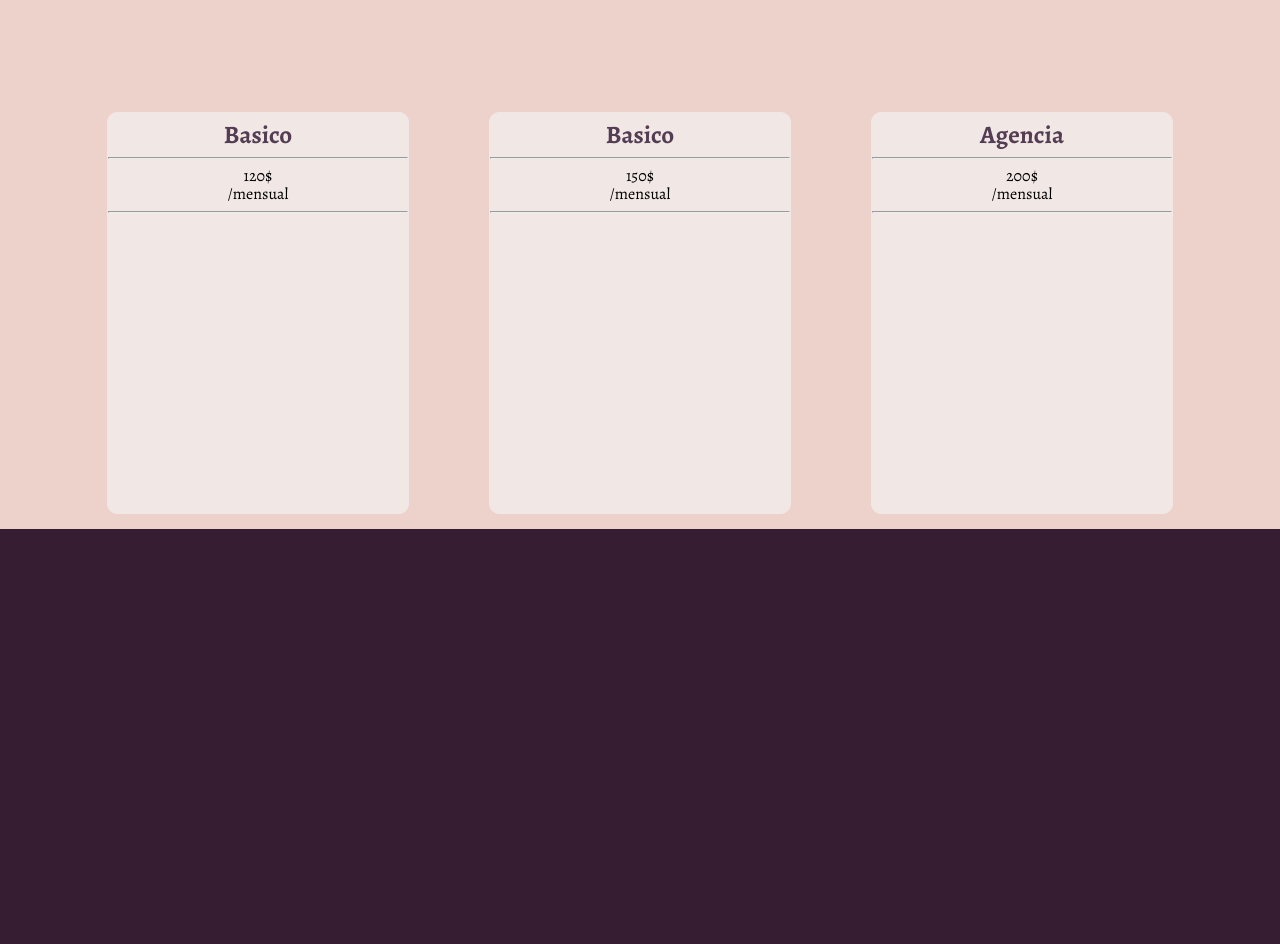
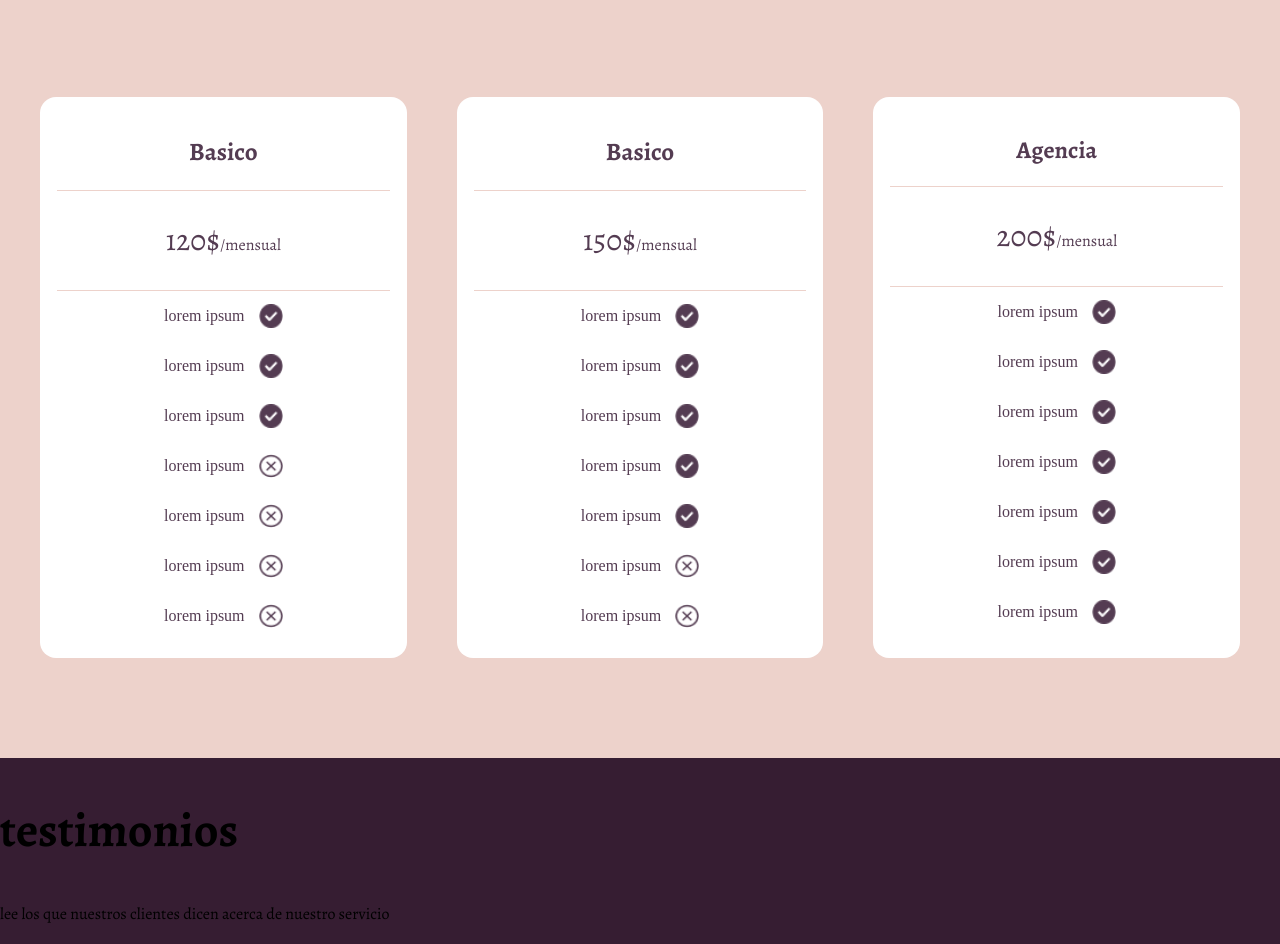
Before and after one commit to StarKaotic/prueba-landing, a plain HTML site: page index.html in a window 1280 px wide. Shown: the part 1764-2708 px from the top of the page. Before the commit the page ends 2293 px from the top, so only its background shows below. Drawn offline with Linux system fonts and the light colour scheme.

Commit message:
5 part pricing section

```diff
--- a/index.html
+++ b/index.html
@@ -61,63 +61,115 @@
           </p>
 
           <div>
-            <a  class="primary-button">Action</a>
+            <a class="primary-button">Action</a>
           </div>
-
         </div>
-
       </div>
     </section>
 
     <section class="about-us">
-      <img src="/image/section-us-bg-left.png">
-      <img src="/image/section-us-bg-right.png">
+      <img src="/image/section-us-bg-left.png" />
+      <img src="/image/section-us-bg-right.png" />
       <div class="about-container">
         <h1>Acerca de nosotros</h1>
-      <p>Lorem ipsum dolor sit amet consectetur adipisicing elit. Fugiat omnis, minima, iste quia molestiae distinctio doloremque optio cumque alias quod aspernatur excepturi officia, tempora earum blanditiis pariatur. Nulla, debitis ipsum?</p>
-      <p>Lorem ipsum dolor, sit amet consectetur adipisicing elit. Odio voluptatem laboriosam illum voluptas vero minima esse, ipsum sequi repellendus facere. Consequatur recusandae officiis praesentium, voluptatem hic blanditiis dolore voluptates est!</p>
-
+        <p>
+          Lorem ipsum dolor sit amet consectetur adipisicing elit. Fugiat omnis,
+          minima, iste quia molestiae distinctio doloremque optio cumque alias
+          quod aspernatur excepturi officia, tempora earum blanditiis pariatur.
+          Nulla, debitis ipsum?
+        </p>
+        <p>
+          Lorem ipsum dolor, sit amet consectetur adipisicing elit. Odio
+          voluptatem laboriosam illum voluptas vero minima esse, ipsum sequi
+          repellendus facere. Consequatur recusandae officiis praesentium,
+          voluptatem hic blanditiis dolore voluptates est!
+        </p>
       </div>
-
     </section>
 
     <section class="pricing-section">
       <div class="section-container">
         <div>
-
           <h1 class="pricing-section-title">Nuestros Precios</h1>
           <div class="pricing-grid">
-
-            <div class="cajas">
-              <h2 class="font-pricing">Basico</h2>
-              <hr class="grid-var">
-              <p  class="pricing-p">120$</p><p class="pricing-p">/mensual</p>
-              <hr class="grid-var">
-
+            <div class="pricing-grid-box">
+              <h2 class="pricing-grid-title">Basico</h2>
+              <div class="divider"></div>
+              <div class="pracing-subtitle-container">
+                <p class="pricing-text-xl">120$</p>
+                <p class="pricing-text">/mensual</p>
+              </div>
+              <div class="divider"></div>
+              <div class="pracing-list-item"><p>lorem ipsum</p> <img src="/image/chet-icon.png"> </div>
+              <div class="pracing-list-item"><p>lorem ipsum</p> <img src="/image/chet-icon.png"> </div>
+              <div class="pracing-list-item"><p>lorem ipsum</p> <img src="/image/chet-icon.png"> </div>
+              <div class="pracing-list-item"><p>lorem ipsum</p> <img src="/image/cross.png"> </div>
+              <div class="pracing-list-item"><p>lorem ipsum</p> <img src="/image/cross.png"> </div>
+              <div class="pracing-list-item"><p>lorem ipsum</p> <img src="/image/cross.png"> </div>
+              <div class="pracing-list-item"><p>lorem ipsum</p> <img src="/image/cross.png"> </div>
             </div>
 
-          <div class="cajas">
-              <h2 class="font-pricing">Basico</h2>
-              <hr class="grid-var">
-              <p class="pricing-p">150$</p><p class="pricing-p">/mensual</p>
-              <hr class="grid-var">
+            <div class="pricing-grid-box">
+              <h2 class="pricing-grid-title">Basico</h2>
+              <div class="divider"></div>
+              <div class="pracing-subtitle-container">
+                <p class="pricing-text-xl">150$</p>
+                <p class="pricing-text">/mensual</p>
+              </div>
+              <div class="divider"></div>
+              <div class="pracing-list-item"><p>lorem ipsum</p> <img src="/image/chet-icon.png"> </div>
+              <div class="pracing-list-item"><p>lorem ipsum</p> <img src="/image/chet-icon.png"> </div>
+              <div class="pracing-list-item"><p>lorem ipsum</p> <img src="/image/chet-icon.png"> </div>
+              <div class="pracing-list-item"><p>lorem ipsum</p> <img src="/image/chet-icon.png"> </div>
+              <div class="pracing-list-item"><p>lorem ipsum</p> <img src="/image/chet-icon.png"> </div>
+              <div class="pracing-list-item"><p>lorem ipsum</p> <img src="/image/cross.png"> </div>
+              <div class="pracing-list-item"><p>lorem ipsum</p> <img src="/image/cross.png"> </div>
             </div>
 
-          <div class="cajas">
-              <h2 class="font-pricing">Agencia</h2>
-              <hr class="grid-var">
-              <p class="pricing-p">200$</p><p class="pricing-p">/mensual</p>
-              <hr class="grid-var">
+            <div class="pricing-grid-box">
+              <h2 class="pracing-grid-title">Agencia</h2>
+              <div class="divider"></div>
+              <div class="pracing-subtitle-container">
+                <p class="pricing-text-xl">200$</p>
+                <p class="pricing-text">/mensual</p>
               </div>
-
-       </div>
-  </section>
-
+              <div class="divider"></div>
+              <div class="pracing-list-item"><p>lorem ipsum</p> <img src="/image/chet-icon.png"> </div>
+              <div class="pracing-list-item"><p>lorem ipsum</p> <img src="/image/chet-icon.png"> </div>
+              <div class="pracing-list-item"><p>lorem ipsum</p> <img src="/image/chet-icon.png"> </div>
+              <div class="pracing-list-item"><p>lorem ipsum</p> <img src="/image/chet-icon.png"> </div>
+              <div class="pracing-list-item"><p>lorem ipsum</p> <img src="/image/chet-icon.png"> </div>
+              <div class="pracing-list-item"><p>lorem ipsum</p> <img src="/image/chet-icon.png"> </div>
+              <div class="pracing-list-item"><p>lorem ipsum</p> <img src="/image/chet-icon.png"> </div>
             </div>
 
           </div>
         </div>
       </div>
      </section>
+
+     <section class="">
+
+         <h1> testimonios</h1>
+           <p> lee los que nuestros clientes dicen acerca de nuestro servicio  </p>
+          <div class="">
+
+          <div class="">
+            <h3></h3>
+            <p></p>
+          </div>
+
+          <div class="">
+            <h3></h3>
+            <p></p>
+          </div>
+
+          <div class="">
+            <h3></h3>
+            <p></p>
+          </div>
+
+          </div>
+    </section>
   </body>
 </html>
--- a/style.css
+++ b/style.css
@@ -11,6 +11,11 @@
     font-family: 'Alegreya';
     src: url('./font/alegreya/Alegreya-VariableFont_wght.ttf');
   }
+
+@font-face {
+    font-family:"Source-sans-pro";
+    src: ur('./font/Source/sans7pro/source-sans-pro.regular.ttf');
+}
 
 body{
     background-color:var(--main-text-color);
@@ -207,22 +212,26 @@ gap: 3rem;
 .pricing-grid-box{
      display: flex;
      flex-direction: column;
+     color: var(--main-purple-color);
+     background-color: #fff;
      align-items: center;
-     color: var(--main-purple-color);
-     background-color: var(--main-pink-light-color);
-     align-items: center;
+     width: 100%;
+     border-radius: 16px;
+     padding: 17px;
 
 }
 
-.divide{
+.divider{
+    height: 0.5px;
     background-color: var(--main-pink-color);
+    width: 100%;
 }
 
 h1{
     font-size: 48px;
 }
 
-.pricing.text-xl{
+.pricing-text-xl{
     font-size: 30px;
 }
 
@@ -231,6 +240,7 @@ h1{
     justify-content: center;
     width: 100%;
     text-align: center;
+    padding-bottom: 100px;
 }
 
 .pricing-grid{
@@ -242,19 +252,31 @@ h1{
     color: var(--main-pink-color);
 }
 
-.font-pricing{
+.pricing-grid-title{
     font-size: 25px;
     color: var(--main-purple-color);
 
 }
 
-.cajas{
-    width: 300px;
-    height: 400px;
-    border: 1px solid var(--main-pink-light-color);
-    background: var(--main-pink-light-color);
-    margin: 15px;
-    text-align: center;
-    line-height: 2px;
-    border-radius: 10px;
-  }
+.pracing-subtitle-container{
+    display: flex;
+    justify-content: center;
+    align-items: baseline;
+
+}
+
+.pracing-list-item{
+    display: flex;
+    justify-content: center;
+    align-items: center;
+    gap: 14px;
+}
+
+.pracing-list-item img {
+    width: 24px;
+    height: 24px;
+}
+
+.pracing-list-item p{
+    font-family: "Source-sans-pro";
+}
```
Also changed, not shown: font/source-sans-pro/source-sans-pro.regular.ttf (added), image/chet-icon.png (added), image/cross.png (added). Lines whose indentation alone changed are shown as unchanged.
